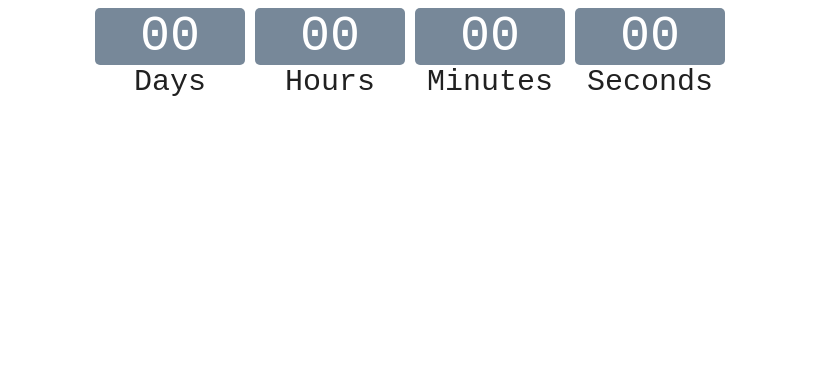
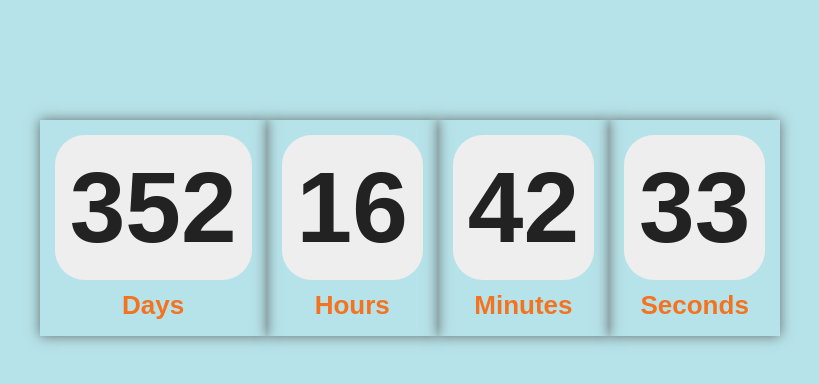
Before and after one commit to Zhekager/goit-js-hw-11-timer, a plain HTML site: page index.html in a window 1280 px wide. Shown: the whole page, without its empty margins (230-1049 px from the left). Drawn offline with Linux system fonts and the light colour scheme.

Commit message:
добавляет js/css

```diff
--- a/index.js
+++ b/index.js
@@ -50,5 +50,5 @@ class CountdownTimer {
 
     new CountdownTimer({
         selector: '#timer-1',
-        targetDate: new Date('May 30, 2021'),
+        targetDate: new Date('May 26, 2022'),
     });
--- a/style.css
+++ b/style.css
@@ -1,4 +1,4 @@
-html {
+/* html {
     box-sizing: border-box;
   }
 
@@ -31,4 +31,42 @@ html {
     color: #fff;
     border-radius: 5px;
     font-size: 50px;
+  } */
+
+  body {
+    margin-top: 120px;
+    background-color: #b6e3e9;
+    text-align: center;
+    font-family: sans-serif;
+    font-weight: 700;
   }
+
+  .timer {
+    display: flex;
+    align-items: center;
+    justify-content: center;
+    color: #222;
+    text-align: center;
+    font-size: 100px;
+    margin-bottom: 40px;
+  }
+
+  .field {
+    display: inline-block;
+    padding: 15px 15px 15px 15px;
+    box-shadow: 0 0 12px rgba(70, 59, 59, 0.7);
+  }
+
+  .value {
+    display: inline-block;
+    padding: 15px;
+    border-radius: 30px;
+    background-color: #eee;
+  }
+
+  .label {
+    display: block;
+    padding-top: 10px;
+    color: #f47321;
+    font-size: 26px;
+  }
```
